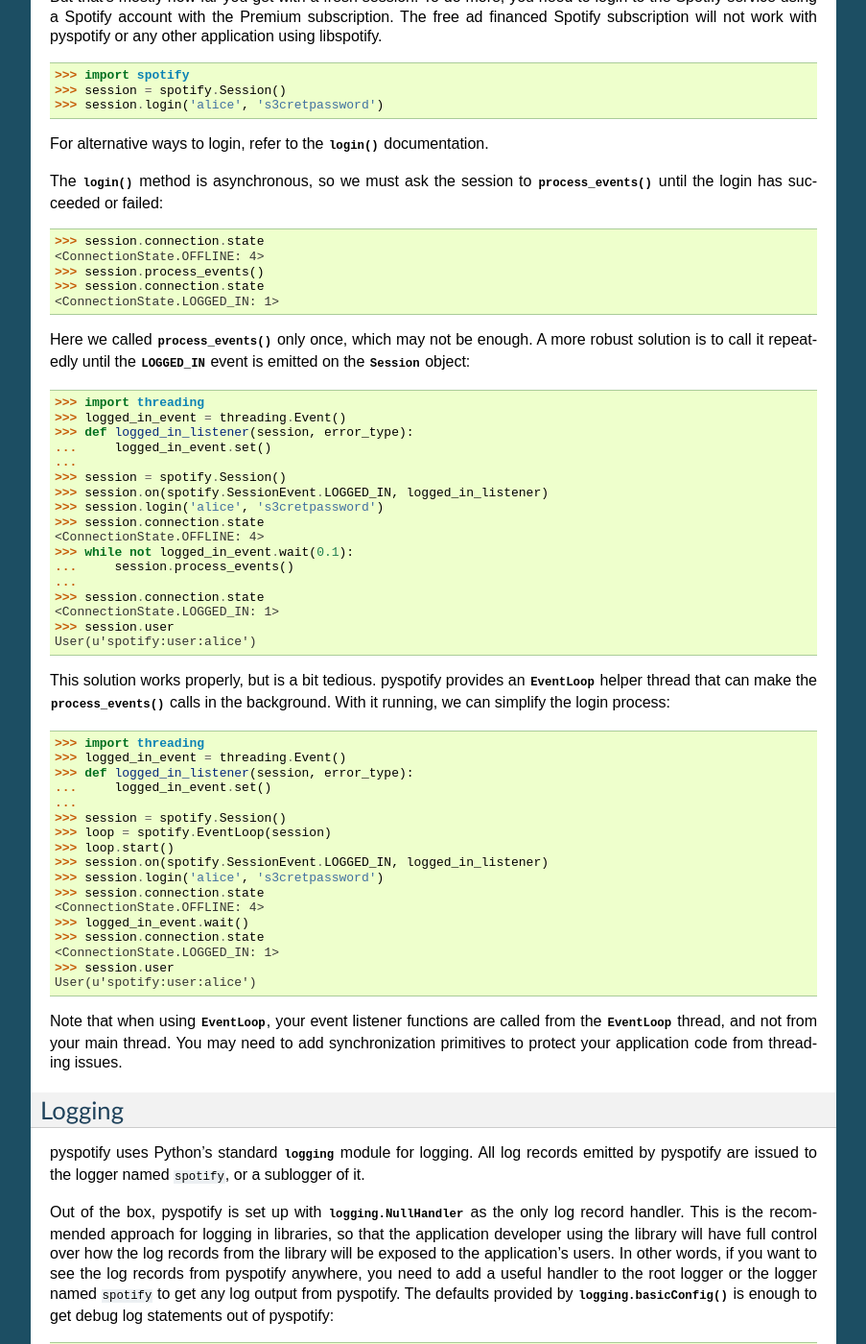
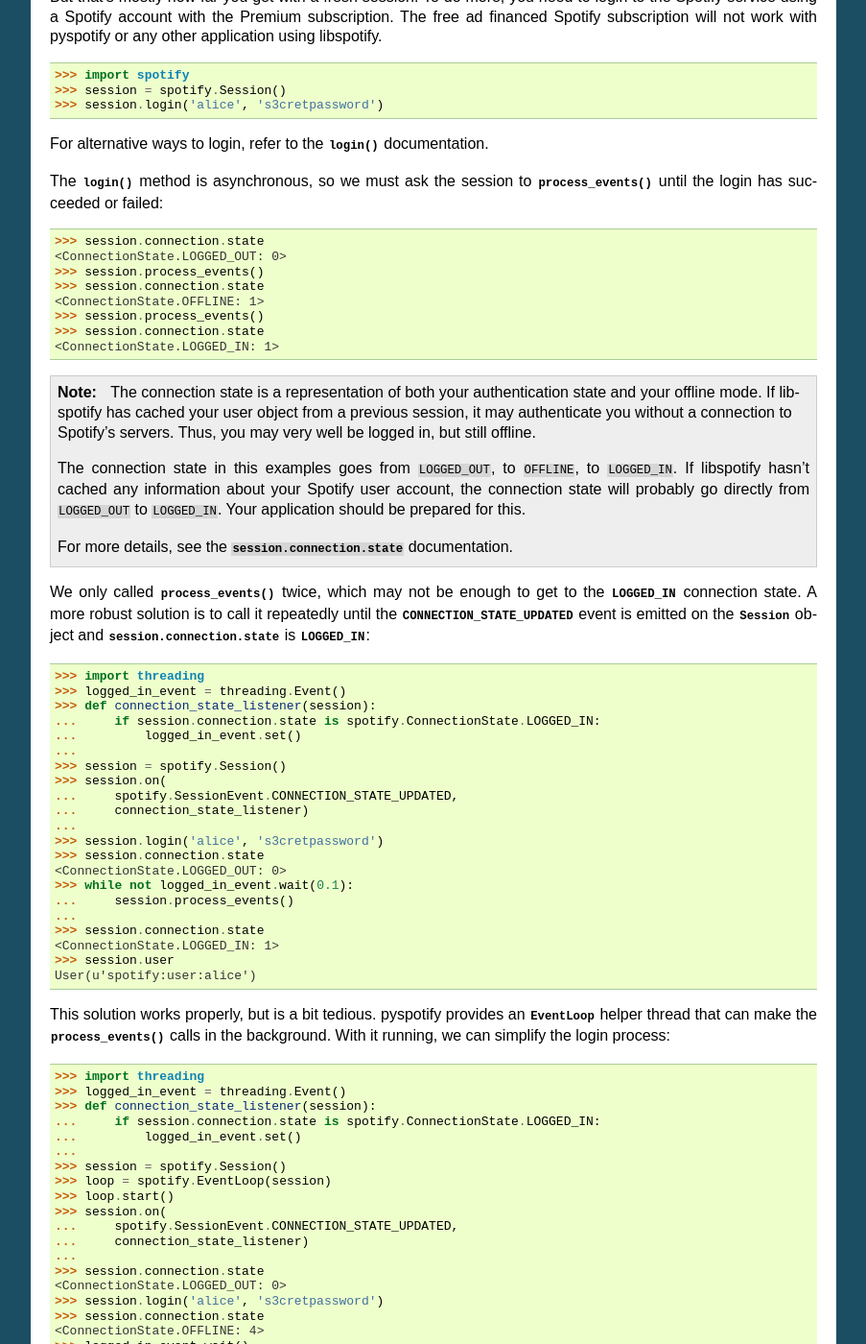
Before and after one commit to jodal/pyspotify, a Sphinx documentation site: the page built from docs/quickstart.rst, in a window 1280 px wide and 1400 px high, scrolled down 1281 px. Shown: the whole window at 96% size, without its empty margins (198-1101 px from the left). Built offline with Sphinx 7.4.7, drawn with Linux system fonts in a browser that asks for light colours; pages that are not in the unit, such as notebooks, are missing from menus.

Commit message:
session: Improve connection state docs (fix #129)

```diff
--- a/docs/quickstart.rst
+++ b/docs/quickstart.rst
@@ -103,26 +103,52 @@
 succeeded or failed::
 
     >>> session.connection.state
-    <ConnectionState.OFFLINE: 4>
+    <ConnectionState.LOGGED_OUT: 0>
+    >>> session.process_events()
+    >>> session.connection.state
+    <ConnectionState.OFFLINE: 1>
     >>> session.process_events()
     >>> session.connection.state
     <ConnectionState.LOGGED_IN: 1>
 
-Here we called :meth:`~spotify.Session.process_events` only once, which may
-not be enough. A more robust solution is to call it repeatedly until the
-:attr:`~spotify.SessionEvent.LOGGED_IN` event is emitted on the
-:class:`~spotify.Session` object::
+.. note::
+
+    The connection state is a representation of both your authentication state
+    and your offline mode. If libspotify has cached your user object from a
+    previous session, it may authenticate you without a connection to Spotify's
+    servers. Thus, you may very well be logged in, but still offline.
+
+    The connection state in this examples goes from ``LOGGED_OUT``, to
+    ``OFFLINE``, to ``LOGGED_IN``. If libspotify hasn't cached any information
+    about your Spotify user account, the connection state will probably go
+    directly from ``LOGGED_OUT`` to ``LOGGED_IN``. Your application should be
+    prepared for this.
+
+    For more details, see the :attr:`session.connection.state
+    <spotify.connection.Connection.state>` documentation.
+
+We only called :meth:`~spotify.Session.process_events` twice, which may not be
+enough to get to the :attr:`~spotify.ConnectionState.LOGGED_IN` connection
+state. A more robust solution is to call it repeatedly until the
+:attr:`~spotify.SessionEvent.CONNECTION_STATE_UPDATED` event is emitted on the
+:class:`~spotify.Session` object and :attr:`session.connection.state
+<spotify.connection.Connection.state>` is
+:attr:`~spotify.ConnectionState.LOGGED_IN`::
 
     >>> import threading
     >>> logged_in_event = threading.Event()
-    >>> def logged_in_listener(session, error_type):
-    ...     logged_in_event.set()
+    >>> def connection_state_listener(session):
+    ...     if session.connection.state is spotify.ConnectionState.LOGGED_IN:
+    ...         logged_in_event.set()
     ...
     >>> session = spotify.Session()
-    >>> session.on(spotify.SessionEvent.LOGGED_IN, logged_in_listener)
+    >>> session.on(
+    ...     spotify.SessionEvent.CONNECTION_STATE_UPDATED,
+    ...     connection_state_listener)
+    ...
     >>> session.login('alice', 's3cretpassword')
     >>> session.connection.state
-    <ConnectionState.OFFLINE: 4>
+    <ConnectionState.LOGGED_OUT: 0>
     >>> while not logged_in_event.wait(0.1):
     ...     session.process_events()
     ...
@@ -138,13 +164,19 @@
 
     >>> import threading
     >>> logged_in_event = threading.Event()
-    >>> def logged_in_listener(session, error_type):
-    ...     logged_in_event.set()
+    >>> def connection_state_listener(session):
+    ...     if session.connection.state is spotify.ConnectionState.LOGGED_IN:
+    ...         logged_in_event.set()
     ...
     >>> session = spotify.Session()
     >>> loop = spotify.EventLoop(session)
     >>> loop.start()
-    >>> session.on(spotify.SessionEvent.LOGGED_IN, logged_in_listener)
+    >>> session.on(
+    ...     spotify.SessionEvent.CONNECTION_STATE_UPDATED,
+    ...     connection_state_listener)
+    ...
+    >>> session.connection.state
+    <ConnectionState.LOGGED_OUT: 0>
     >>> session.login('alice', 's3cretpassword')
     >>> session.connection.state
     <ConnectionState.OFFLINE: 4>
```
Also changed, not shown: 2 other files.
